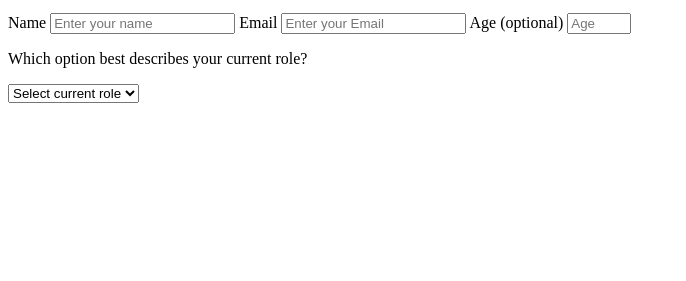
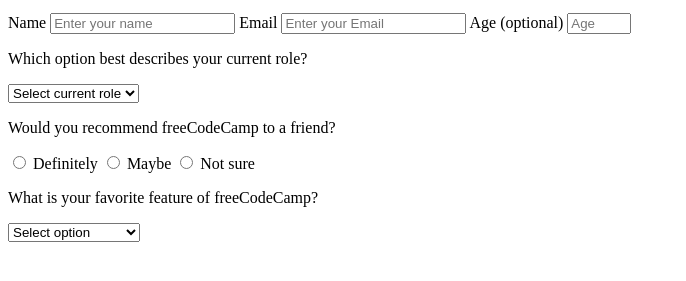
Before and after one commit to wlricardo/FreeCodeCampProjects, a plain HTML site: page Responsive-Webdesign-Certification/Certfification-Build-a-survey-form/index.html in a window 1280 px wide. Shown: the part 101-382 px from the top of the page, without its empty margins (0-686 px from the left). Drawn offline with Linux system fonts and the light colour scheme.

Commit message:
Concluída até a seleção de features

```diff
--- a/Responsive-Webdesign-Certification/Certfification-Build-a-survey-form/index.html
+++ b/Responsive-Webdesign-Certification/Certfification-Build-a-survey-form/index.html
@@ -17,11 +17,28 @@
         <input type="number" id="age" name="age" placeholder="Age" min="0" max="120">
 
         <p>Which option best describes your current role?</p>
-        <select name="select" id="dropdown">
+        <select name="select" id="option-dropdown">
             <option value="option1">Select current role</option>
             <option value="option2">Manegment</option>
             <option value="option3">Technical Support</option>
         </select>
+
+        <p>Would you recommend freeCodeCamp to a friend?</p>
+        <input type="radio" id="definitely" name="recommend" value="definitely">
+        <label for="definitely">Definitely</label>
+        <input type="radio" id="maybe" name="recommend" value="maybe">
+        <label for="maybe">Maybe</label>
+        <input type="radio" id="not-sure" name="recommend" value="not-sure">
+        <label for="not-sure">Not sure</label>
+
+        <p>What is your favorite feature of freeCodeCamp?</p>
+        <select name="feature" id="feature-dropdown">
+            <option value="feature0">Select option</option>
+            <option value="feature1">Front-end Projects</option>
+            <option value="feature2">Back-end Projects</option>
+            <option value="feature3">Data Visualization</option>
+        </select>
+
     </form>
 </body>
 </html>
```
